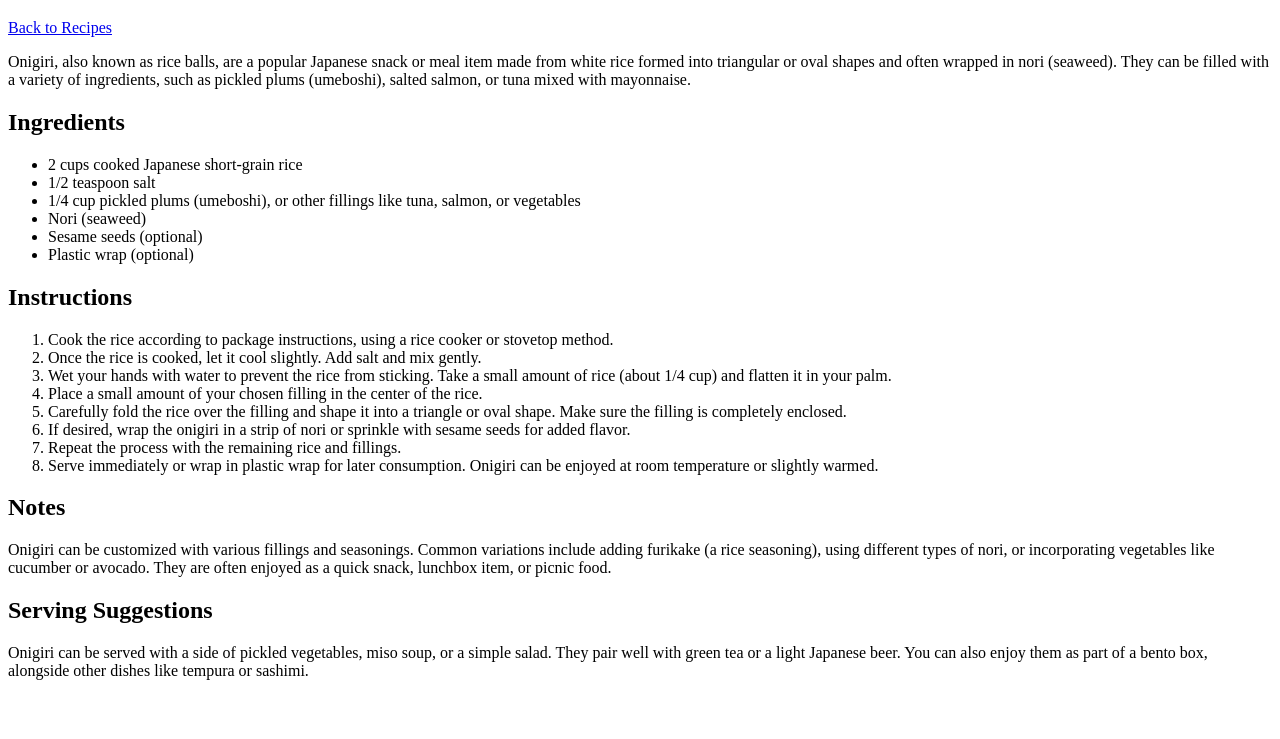
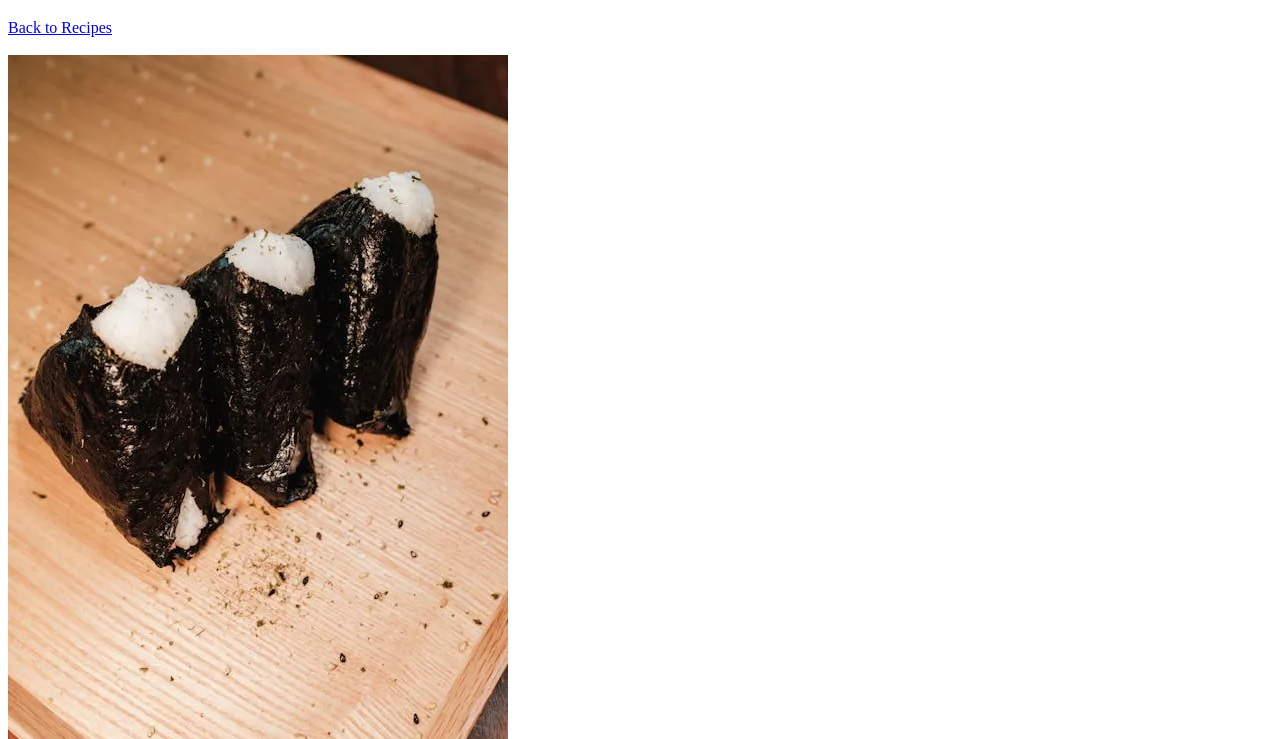
Before and after one commit to tokimasa-hub/odin-recipes, a plain HTML site: page recipes/onigiri.html in a window 1280 px wide. Shown: the part 61-800 px from the top of the page. Drawn offline with Linux system fonts and the light colour scheme.

Commit message:
add picture and recipe links for onigiri and takoyaki and adjusted spacing by adding break tags

```diff
--- a/recipes/onigiri.html
+++ b/recipes/onigiri.html
@@ -8,6 +8,8 @@
 <body>
     <h1>Onigiri</h1>
     <a href="../index.html">Back to Recipes</a>
+    <br><br>
+    <img src="../images/onigiri.webp" alt="A plate of onigiri rice balls, some wrapped in nori and others with sesame seeds">
     <p>Onigiri, also known as rice balls, are a popular Japanese snack or meal item made from white rice formed into triangular or oval shapes and often wrapped in nori
 (seaweed). They can be filled with a variety of ingredients, such as pickled plums (umeboshi), salted salmon, or tuna mixed with mayonnaise.</p>
     <h2>Ingredients</h2>
```
Also changed, not shown: recipes/takoyaki.html (+1 -0 lines), images/onigiri.webp (renamed from images/onigir.webp).
